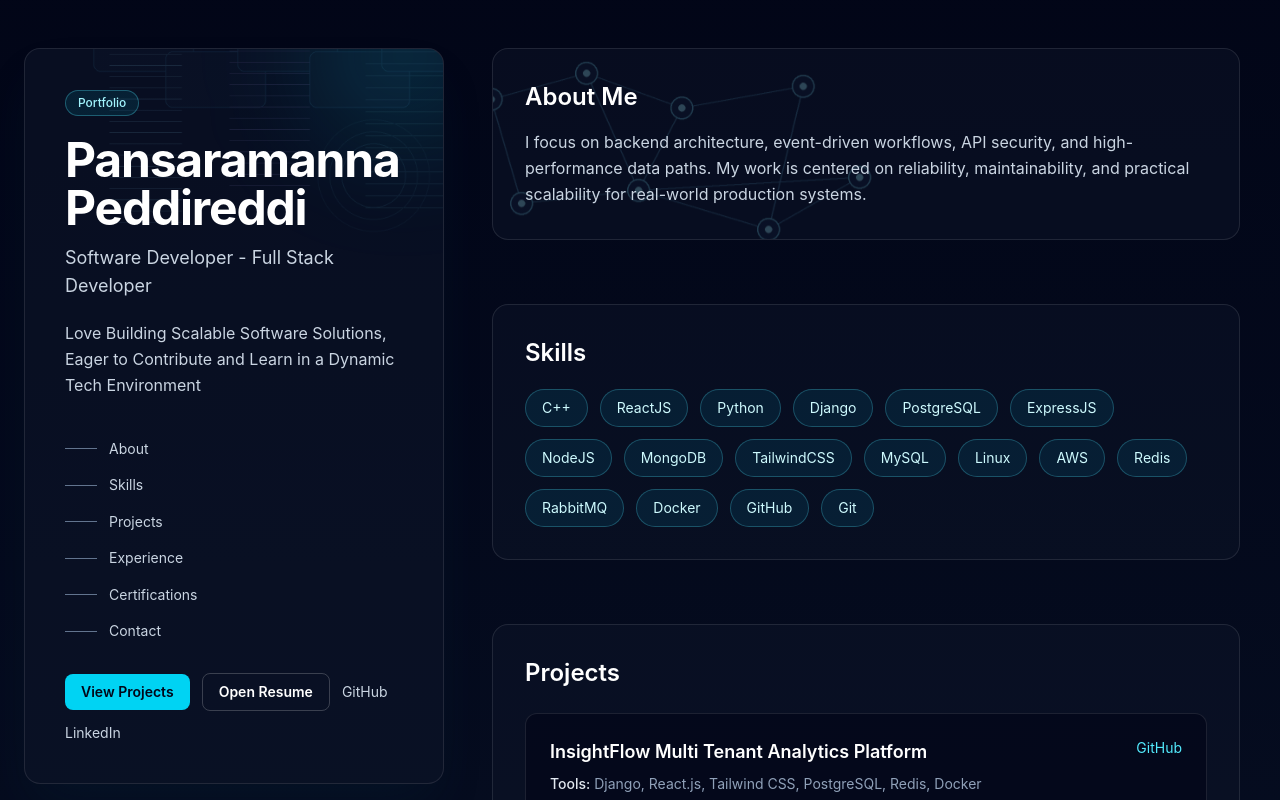
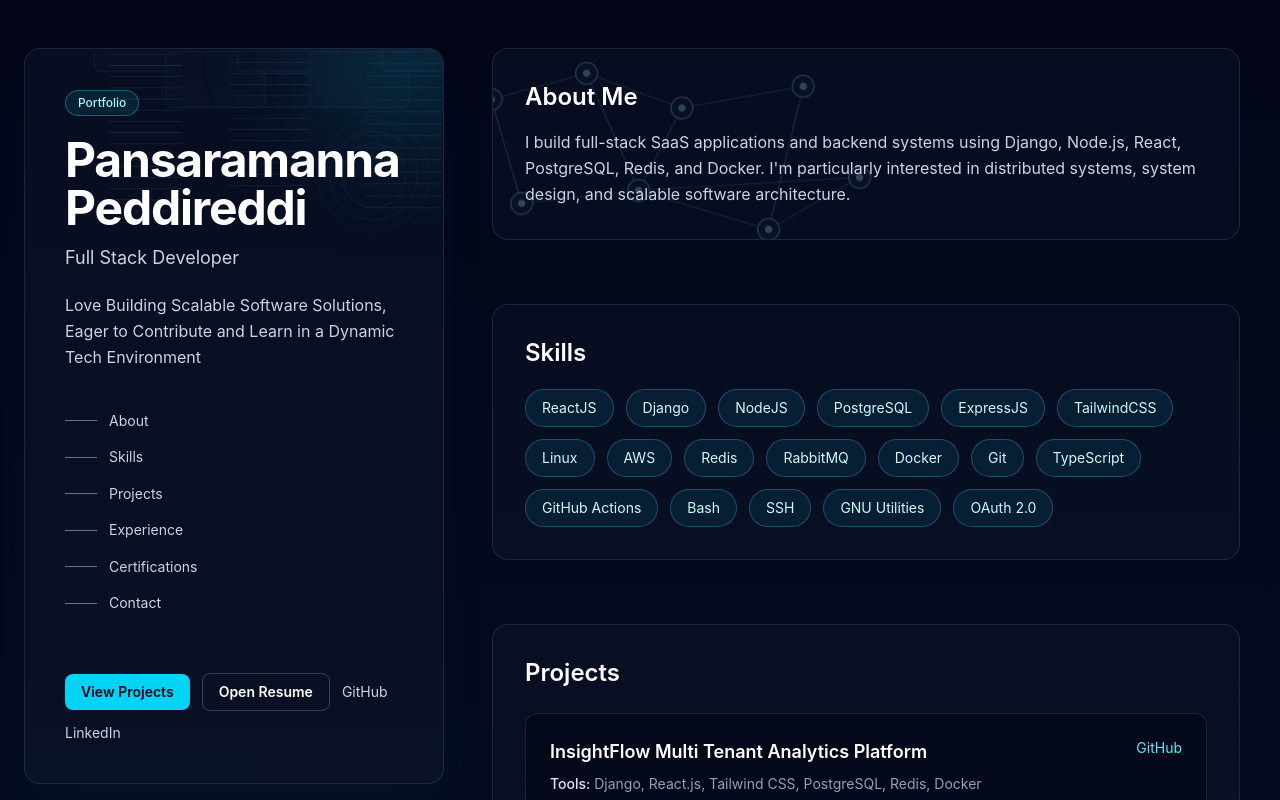
Before and after one commit to Rampeddireddi/Ram, a React (Vite) app: page / in a window 1280 px wide. Shown: the top 800 px of the page. Built offline with nearby package versions, Linux system fonts and the light colour scheme.

Commit message:
updated skill section

```diff
--- a/src/components/CursorGlow.jsx
+++ b/src/components/CursorGlow.jsx
@@ -1,35 +1,51 @@
-import { motion, useMotionTemplate, useMotionValue, useReducedMotion } from "framer-motion";
+import { motion, useMotionTemplate, useMotionValue, useReducedMotion, useSpring } from "framer-motion";
 import { useEffect } from "react";
 
 function CursorGlow() {
   const shouldReduceMotion = useReducedMotion();
-  const mouseX = useMotionValue(-1000);
-  const mouseY = useMotionValue(-1000);
+  const cursorSize = 28;
+  const offset = cursorSize / 2;
+  const rawMouseX = useMotionValue(-1000);
+  const rawMouseY = useMotionValue(-1000);
+  const ringX = useMotionValue(-1000);
+  const ringY = useMotionValue(-1000);
+  const springConfig = { damping: 28, stiffness: 340 };
+  const springX = useSpring(ringX, springConfig);
+  const springY = useSpring(ringY, springConfig);
 
   useEffect(() => {
     if (shouldReduceMotion) return undefined;
 
     const handleMouseMove = (event) => {
-      mouseX.set(event.clientX);
-      mouseY.set(event.clientY);
+      rawMouseX.set(event.clientX);
+      rawMouseY.set(event.clientY);
+      ringX.set(event.clientX - offset);
+      ringY.set(event.clientY - offset);
     };
 
     window.addEventListener("mousemove", handleMouseMove);
     return () => window.removeEventListener("mousemove", handleMouseMove);
-  }, [mouseX, mouseY, shouldReduceMotion]);
+  }, [rawMouseX, rawMouseY, ringX, ringY, shouldReduceMotion]);
 
-  const background = useMotionTemplate`radial-gradient(320px circle at ${mouseX}px ${mouseY}px, rgba(56, 189, 248, 0.14), rgba(14, 165, 233, 0.06) 35%, rgba(15, 23, 42, 0) 70%)`;
+  const background = useMotionTemplate`radial-gradient(360px circle at ${rawMouseX}px ${rawMouseY}px, rgba(56, 189, 248, 0.24), rgba(56, 189, 248, 0.10) 30%, rgba(15, 23, 42, 0) 75%)`;
 
   if (shouldReduceMotion) {
     return null;
   }
 
   return (
-    <motion.div
-      aria-hidden="true"
-      className="pointer-events-none fixed inset-0 z-0 hidden lg:block"
-      style={{ background }}
-    />
+    <>
+      <motion.div
+        aria-hidden="true"
+        className="pointer-events-none fixed inset-0 z-0 hidden lg:block"
+        style={{ background }}
+      />
+      <motion.div
+        aria-hidden="true"
+        className="pointer-events-none hidden lg:block fixed top-0 left-0 rounded-full border border-sky-400/80 shadow-[0_0_20px_rgba(56,189,248,0.35)] bg-sky-400/10 z-10"
+        style={{ x: springX, y: springY, width: cursorSize, height: cursorSize }}
+      />
+    </>
   );
 }
 
--- a/src/data/portfolioData.js
+++ b/src/data/portfolioData.js
@@ -2,28 +2,29 @@ import resumePdfUrl from "./Resume.pdf?url";
 
 export const portfolioData = {
   name: "Pansaramanna Peddireddi",
-  role: "Software Developer - Full Stack Developer",
+  role: "Full Stack Developer",
   resumeLink: resumePdfUrl,
   about:
     "Love Building Scalable Software Solutions, Eager to Contribute and Learn in a Dynamic Tech Environment",
   skills: [
-    "C++",
     "ReactJS",
-    "Python",
     "Django",
+    "NodeJS",
     "PostgreSQL",
     "ExpressJS",
-    "NodeJS",
-    "MongoDB",
     "TailwindCSS",
-    "MySQL",
     "Linux",
     "AWS",
     "Redis",
     "RabbitMQ",
     "Docker",
-    "GitHub",
-    "Git"
+    "Git",
+    "TypeScript",
+    "GitHub Actions",
+    "Bash",
+    "SSH",
+    "GNU Utilities",
+    "OAuth 2.0"
   ],
   projects: [
     {
--- a/src/sections/AboutSection.jsx
+++ b/src/sections/AboutSection.jsx
@@ -37,9 +37,9 @@ function AboutSection() {
       />
       <h2 className="relative text-2xl font-semibold text-white">About Me</h2>
       <p className="relative mt-4 max-w-4xl leading-relaxed text-slate-300">
-        I focus on backend architecture, event-driven workflows, API security, and
-        high-performance data paths. My work is centered on reliability, maintainability, and
-        practical scalability for real-world production systems.
+      I build full-stack SaaS applications and backend systems using Django, Node.js, React,
+      PostgreSQL, Redis, and Docker. I'm particularly interested in distributed systems, system design,
+      and scalable software architecture.
       </p>
     </motion.section>
   );
```
Also changed, not shown: 1 other file (tests, documents, lock files or other folders).
